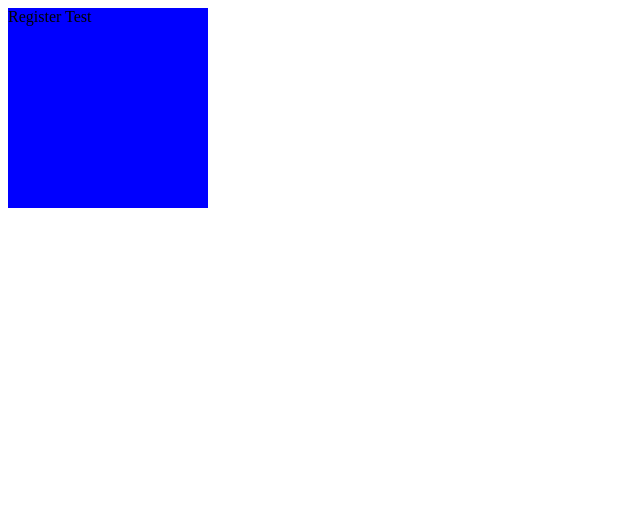
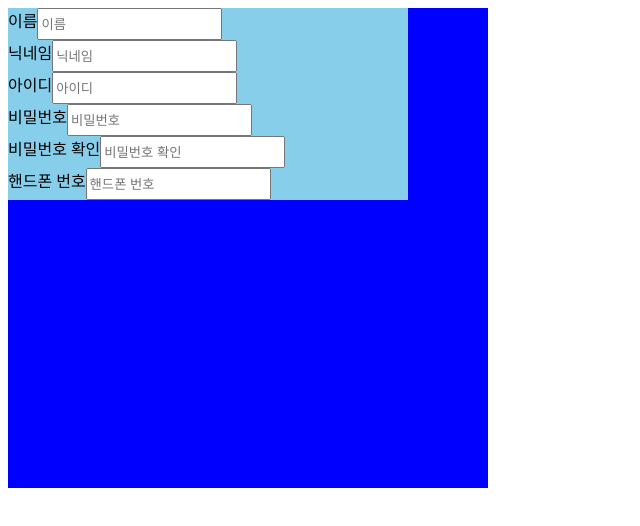
Before and after one commit to KUSITMS-27-chilling/Dachae-FE, a React (Vite) app: page /register in a window 1280 px wide. Shown: the top 526 px of the page, without its empty margins (0-640 px from the left). Built offline with nearby package versions, Linux system fonts and the light colour scheme.

Commit message:
feat: InputForm 컴포넌트 생성

```diff
--- /dev/null
+++ b/src/components/Register/InputForm/InputForm.styled.ts
@@ -0,0 +1,8 @@
+import styled from "styled-components";
+
+export const InputFormContainer = styled.div`
+  width: 25em;
+  height: 2em;
+  background-color: skyblue;
+  display: flex;
+`
--- /dev/null
+++ b/src/components/Register/InputForm/InputForm.tsx
@@ -0,0 +1,11 @@
+import { InputFormContainer } from "./InputForm.styled"
+import { SingleForm } from "../../../types/register"
+
+export default function TextForm(props: SingleForm) {
+  return (
+    <InputFormContainer>
+      <div id="text-form__text">{props.formText}</div>
+      <input type={props.formType} placeholder={props.formText} onClick={props.formChange} />
+    </InputFormContainer>
+  )
+}
--- /dev/null
+++ b/src/components/Register/InputForm/index.ts
@@ -0,0 +1,3 @@
+import InputForm from "./InputForm";
+
+export default InputForm;
--- a/src/components/Register/Register.styled.ts
+++ /dev/null
@@ -1,7 +0,0 @@
-import styled from 'styled-components';
-
-export const RegisterContainer = styled.div`
-  width: 200px;
-  height: 200px;
-  background-color: blue;
-`
--- a/src/components/Register/Register.tsx
+++ /dev/null
@@ -1,9 +0,0 @@
-import { RegisterContainer } from "./Register.styled"
-
-export default function Register() {
-  return(
-    <RegisterContainer>
-      Register Test
-    </RegisterContainer>
-  )
-}
--- /dev/null
+++ b/src/components/Register/RegisterForm/RegisterForm.styled.ts
@@ -0,0 +1,21 @@
+import styled from 'styled-components';
+
+export const RegisterFormContainer = styled.div`
+  position: relative;
+  width: 30em;
+  height: 30em;
+  background-color: blue;
+
+  .register--form {
+    width: 12em;
+    height: 1.5em;
+  }
+`
+
+export const RegisterGenderBox = styled.div`
+
+`
+
+export const RegisterAgeBox = styled.div`
+
+`
--- /dev/null
+++ b/src/components/Register/RegisterForm/RegisterForm.tsx
@@ -0,0 +1,19 @@
+import { RegisterFormContainer } from "./RegisterForm.styled"
+import InputForm from "../InputForm"
+import { useState } from "react"
+
+export default function Register() {
+  return(
+    <RegisterFormContainer>
+      <InputForm formType="text" formText="이름" formChange={()=>{console.log('name test')}} ></InputForm>
+      <InputForm formType="text" formText="닉네임" formChange={()=>{console.log('nickname test')}} ></InputForm>
+      {/* 성별 */}
+      {/* 생년월일 */}
+      <InputForm formType="text" formText="아이디" formChange={()=>{console.log('id test')}} ></InputForm>
+      <InputForm formType="password" formText="비밀번호" formChange={()=>{console.log('pwd test')}} ></InputForm>
+      <InputForm formType="password" formText="비밀번호 확인" formChange={()=>{console.log('pwd confirm test')}} ></InputForm>
+      {/* 이메일 */}
+      <InputForm formType="text" formText="핸드폰 번호" formChange={()=>{console.log('phone number test')}} ></InputForm>
+    </RegisterFormContainer>
+  )
+}
--- /dev/null
+++ b/src/components/Register/RegisterForm/index.ts
@@ -0,0 +1,3 @@
+import RegisterForm from "./RegisterForm";
+
+export default RegisterForm;
--- a/src/components/Register/index.ts
+++ /dev/null
@@ -1,3 +0,0 @@
-import Register from "./Register";
-
-export default Register;
--- a/src/pages/RegisterPage/RegisterPage.tsx
+++ b/src/pages/RegisterPage/RegisterPage.tsx
@@ -1,7 +1,7 @@
-import Register from "../../components/Register";
+import RegisterForm from "../../components/Register/RegisterForm";
 
 export default function RegisterPage() {
   return(
-    <Register></Register>
+    <RegisterForm></RegisterForm>
   )
 }
--- /dev/null
+++ b/src/types/register.ts
@@ -0,0 +1,5 @@
+export interface SingleForm {
+  formType: string;
+  formText: string;
+  formChange: () => void;
+}
```
